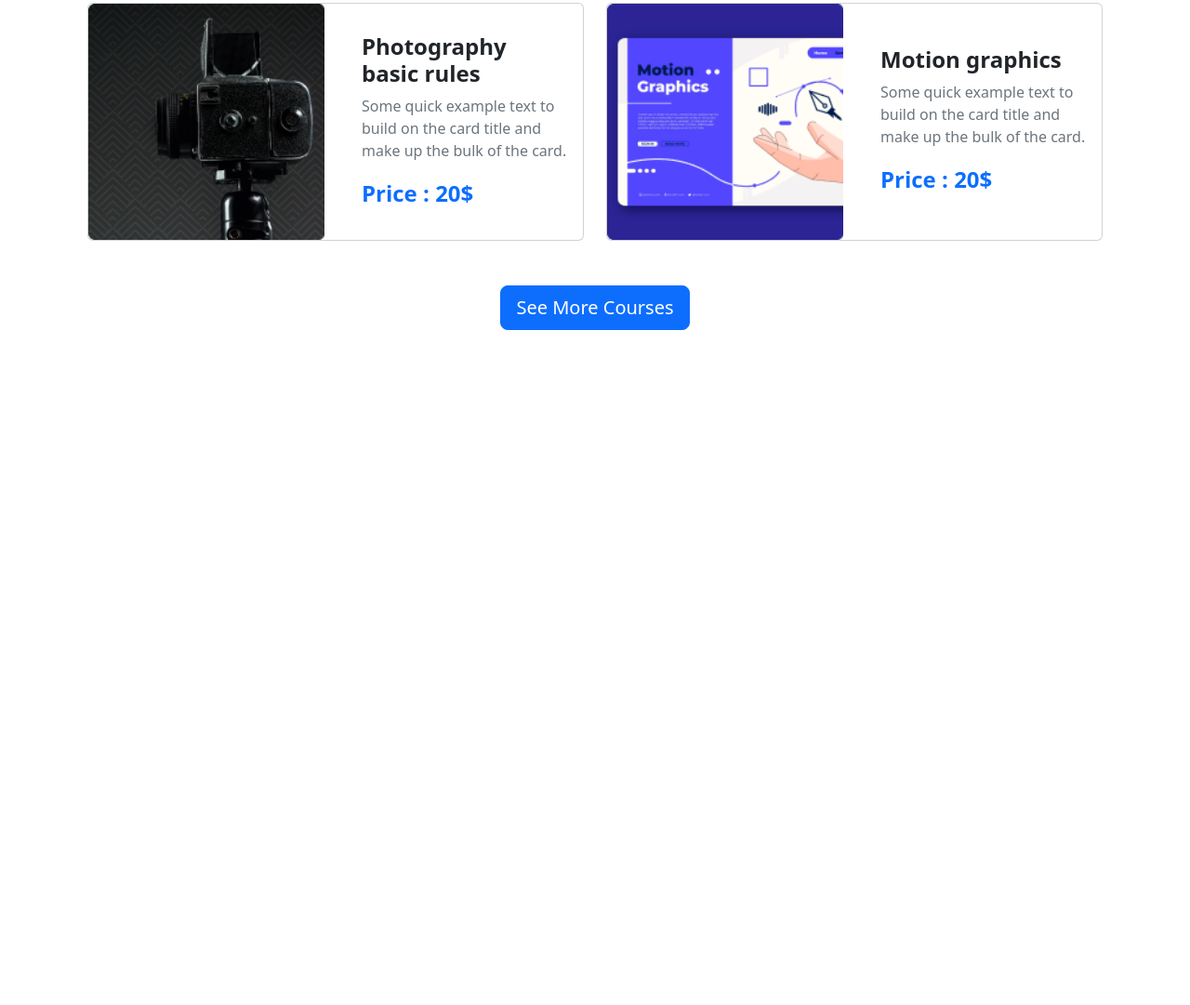
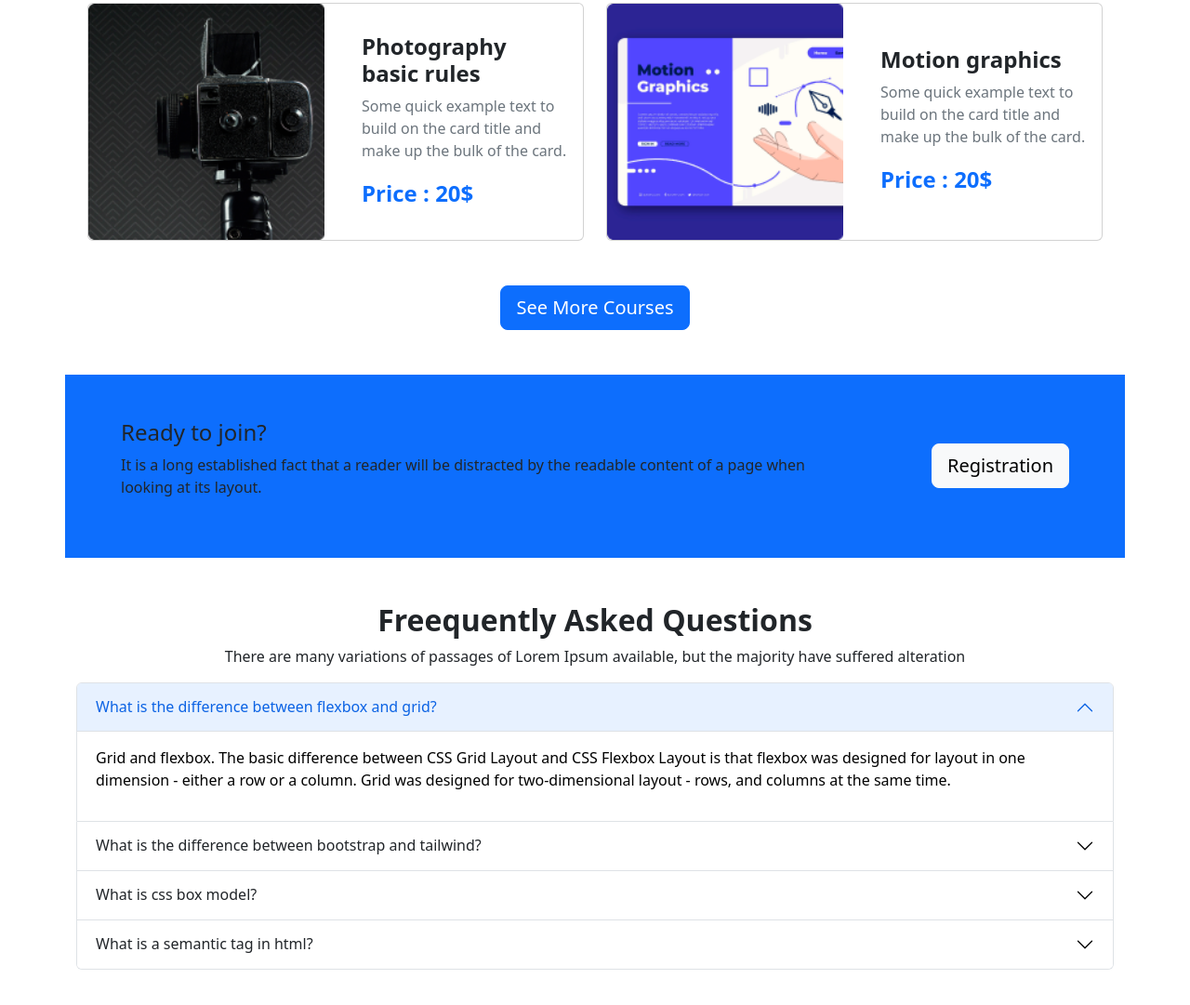
Before and after one commit to MannanDewan06/assignment-03, a plain HTML site: page index.html in a window 1280 px wide. Shown: the part 1459-2540 px from the top of the page at 93% size. Before the commit the page ends 1862 px from the top, so only its background shows below. Drawn offline with nearby package versions, Linux system fonts and the light colour scheme; files that its build step writes are made by us from their sources.

Commit message:
main section done

```diff
--- a/index.html
+++ b/index.html
@@ -1,56 +1,37 @@
 <!DOCTYPE html>
 <html lang="en">
+
 <head>
   <meta charset="UTF-8" />
   <meta http-equiv="X-UA-Compatible" content="IE=edge" />
   <meta name="viewport" content="width=device-width, initial-scale=1.0" />
   <title>EdTech Website</title>
-    <link
-      href="https://cdn.jsdelivr.net/npm/bootstrap@5.2.0/dist/css/bootstrap.min.css"
-      rel="stylesheet"
-      integrity="sha384-gH2yIJqKdNHPEq0n4Mqa/HGKIhSkIHeL5AyhkYV8i59U5AR6csBvApHHNl/vI1Bx"
-      crossorigin="anonymous"
-    />
+  <link href="https://cdn.jsdelivr.net/npm/bootstrap@5.2.0/dist/css/bootstrap.min.css" rel="stylesheet"
+    integrity="sha384-gH2yIJqKdNHPEq0n4Mqa/HGKIhSkIHeL5AyhkYV8i59U5AR6csBvApHHNl/vI1Bx" crossorigin="anonymous" />
   <link rel="stylesheet" href="style.css">
 </head>
+
 <body>
   <header>
     <!-- navbat start -->
     <nav class="navbar navbar-expand-lg my-3">
       <div class="container">
         <a class="navbar-brand fs-1 fw-bold text-muted" href="#">Pro Edu</a>
-          <button
-            class="navbar-toggler"
-            type="button"
-            data-bs-toggle="offcanvas"
-            data-bs-target="#offcanvasNavbar"
-            aria-controls="offcanvasNavbar"
-          >
+        <button class="navbar-toggler" type="button" data-bs-toggle="offcanvas" data-bs-target="#offcanvasNavbar"
+          aria-controls="offcanvasNavbar">
           <span class="navbar-toggler-icon"></span>
         </button>
-          <div
-            class="offcanvas offcanvas-end"
-            tabindex="-1"
-            id="offcanvasNavbar"
-            aria-labelledby="offcanvasNavbarLabel"
-          >
+        <div class="offcanvas offcanvas-end" tabindex="-1" id="offcanvasNavbar" aria-labelledby="offcanvasNavbarLabel">
           <div class="offcanvas-header">
             <h5 class="offcanvas-title" id="offcanvasNavbarLabel">
               Side navigation
             </h5>
-              <button
-                type="button"
-                class="btn-close"
-                data-bs-dismiss="offcanvas"
-                aria-label="Close"
-              ></button>
+            <button type="button" class="btn-close" data-bs-dismiss="offcanvas" aria-label="Close"></button>
           </div>
           <div class="offcanvas-body">
             <ul class="navbar-nav justify-content-end justify-content-lg-evenly flex-grow-1 pe-3">
               <li class="nav-item">
-                  <a class="nav-link active" aria-current="page" href="#"
-                    >Home</a
-                  >
+                <a class="nav-link active" aria-current="page" href="#">Home</a>
               </li>
               <li class="nav-item">
                 <a class="nav-link" href="#">Courses</a>
@@ -110,11 +91,13 @@
             </div>
           </div>
         </div>
-          <button class="carousel-control-prev" type="button" data-bs-target="#carouselExampleCaptions" data-bs-slide="prev">
+        <button class="carousel-control-prev" type="button" data-bs-target="#carouselExampleCaptions"
+          data-bs-slide="prev">
           <span class="carousel-control-prev-icon" aria-hidden="true"></span>
           <span class="visually-hidden">Previous</span>
         </button>
-          <button class="carousel-control-next" type="button" data-bs-target="#carouselExampleCaptions" data-bs-slide="next">
+        <button class="carousel-control-next" type="button" data-bs-target="#carouselExampleCaptions"
+          data-bs-slide="next">
           <span class="carousel-control-next-icon" aria-hidden="true"></span>
           <span class="visually-hidden">Next</span>
         </button>
@@ -250,11 +233,106 @@
       </div>
     </section>
     <!-- courses end -->
+    <!-- ready to join secetion -->
+    <section
+      class="container d-flex flex-column bg-primary text-center flex-md-row flex-lg-row text-md-start text-lg-start align-items-center">
+      <div class="p-md-5 p-lg-5">
+        <h4>Ready to join?</h4>
+        <p>It is a long established fact that a reader
+          will be distracted by the readable content
+          of a page when looking at its layout.</p>
+      </div>
+      <div class="p-md-5 p-lg-5">
+        <button type="button" class="btn btn-light btn-lg" data-bs-toggle="modal"
+          data-bs-target="#exampleModal">Registration</button>
+        <!-- modal -->
+        <div class="modal fade" id="exampleModal" tabindex="-1" aria-labelledby="exampleModalLabel" aria-hidden="true">
+          <div class="modal-dialog">
+            <div class="modal-content">
+              <div class="modal-header">
+                <h4 class="modal-title" id="exampleModalLabel">Ready to join?</h4>
+                <button type="button" class="btn-close" data-bs-dismiss="modal" aria-label="Close"></button>
+              </div>
+              <div class="modal-body">
+                <p>It is a long established fact that a reader
+                  will be distracted by the readable content
+                  of a page when looking at its layout.</p>
+              </div>
+            </div>
+          </div>
+        </div>
+      </div>
+    </section>
+    <!-- faq section -->
+    <section class="container my-5">
+      <div class="text-center">
+        <h2 class="fw-bold">Freequently Asked Questions</h2>
+        <p>There are many variations of passages of
+          Lorem Ipsum available, but the majority
+          have suffered alteration</p>
+      </div>
+      <!-- accordion -->
+      <div>
+        <div class="accordion" id="accordionPanelsStayOpenExample">
+          <div class="accordion-item">
+            <h2 class="accordion-header" id="panelsStayOpen-headingOne">
+              <button class="accordion-button" type="button" data-bs-toggle="collapse" data-bs-target="#panelsStayOpen-collapseOne" aria-expanded="true" aria-controls="panelsStayOpen-collapseOne">
+                What is the difference between flexbox and grid?
+              </button>
+            </h2>
+            <div id="panelsStayOpen-collapseOne" class="accordion-collapse collapse show" aria-labelledby="panelsStayOpen-headingOne">
+              <div class="accordion-body">
+                <p>Grid and flexbox. The basic difference between CSS Grid Layout and CSS Flexbox Layout is that flexbox was designed for layout in one dimension - either a row or a column. Grid was designed for two-dimensional layout - rows, and columns at the same time.</p>
+              </div>
+            </div>
+          </div>
+          <div class="accordion-item">
+            <h2 class="accordion-header" id="panelsStayOpen-headingTwo">
+              <button class="accordion-button collapsed" type="button" data-bs-toggle="collapse" data-bs-target="#panelsStayOpen-collapseTwo" aria-expanded="false" aria-controls="panelsStayOpen-collapseTwo">
+                What is the difference between bootstrap and tailwind?
+              </button>
+            </h2>
+            <div id="panelsStayOpen-collapseTwo" class="accordion-collapse collapse" aria-labelledby="panelsStayOpen-headingTwo">
+              <div class="accordion-body">
+                <p>Bootstrap comes with a set of pre-styled responsive, mobile-first components that possess a definite UI kit. Tailwind CSS uses a set of utility classes to create a neat UI with more flexibility and uniqueness. Sites created using Bootstrap follow the generic pattern that makes them look identical.</p>
+              </div>
+            </div>
+          </div>
+          <div class="accordion-item">
+            <h2 class="accordion-header" id="panelsStayOpen-headingThree">
+              <button class="accordion-button collapsed" type="button" data-bs-toggle="collapse" data-bs-target="#panelsStayOpen-collapseThree" aria-expanded="false" aria-controls="panelsStayOpen-collapseThree">
+                What is css box model?
+              </button>
+            </h2>
+            <div id="panelsStayOpen-collapseThree" class="accordion-collapse collapse" aria-labelledby="panelsStayOpen-headingThree">
+              <div class="accordion-body">
+                <p>
+                  In CSS, the term "box model" is used when talking about design and layout.The CSS box model is essentially a box that wraps around every HTML element. It consists of: margins, borders, padding, and the actual content.
+                </p>
+              </div>
+            </div>
+          </div>
+          <div class="accordion-item">
+            <h2 class="accordion-header" id="panelsStayOpen-headingFour">
+              <button class="accordion-button collapsed" type="button" data-bs-toggle="collapse" data-bs-target="#panelsStayOpen-collapseFour" aria-expanded="false" aria-controls="panelsStayOpen-collapseFour">
+                What is a semantic tag in html?
+              </button>
+            </h2>
+            <div id="panelsStayOpen-collapseFour" class="accordion-collapse collapse" aria-labelledby="panelsStayOpen-headingFour">
+              <div class="accordion-body">
+                <p>Semantic HTML elements are those that clearly describe their meaning in a human- and machine-readable way. Elements such as <header> , <footer> and <article> are all considered semantic because they accurately describe the purpose of the element and the type of content that is inside them.</p>
+              </div>
+            </div>
+          </div>
+        </div>
+      </div>
+    </section>
   </main>
-    <script
-      src="https://cdn.jsdelivr.net/npm/bootstrap@5.2.0/dist/js/bootstrap.bundle.min.js"
+  <footer>
+  </footer>
+  <script src="https://cdn.jsdelivr.net/npm/bootstrap@5.2.0/dist/js/bootstrap.bundle.min.js"
     integrity="sha384-A3rJD856KowSb7dwlZdYEkO39Gagi7vIsF0jrRAoQmDKKtQBHUuLZ9AsSv4jD4Xa"
-      crossorigin="anonymous"
-    ></script>
+    crossorigin="anonymous"></script>
 </body>
+
 </html>
```
Lines whose indentation alone changed are shown as unchanged.
